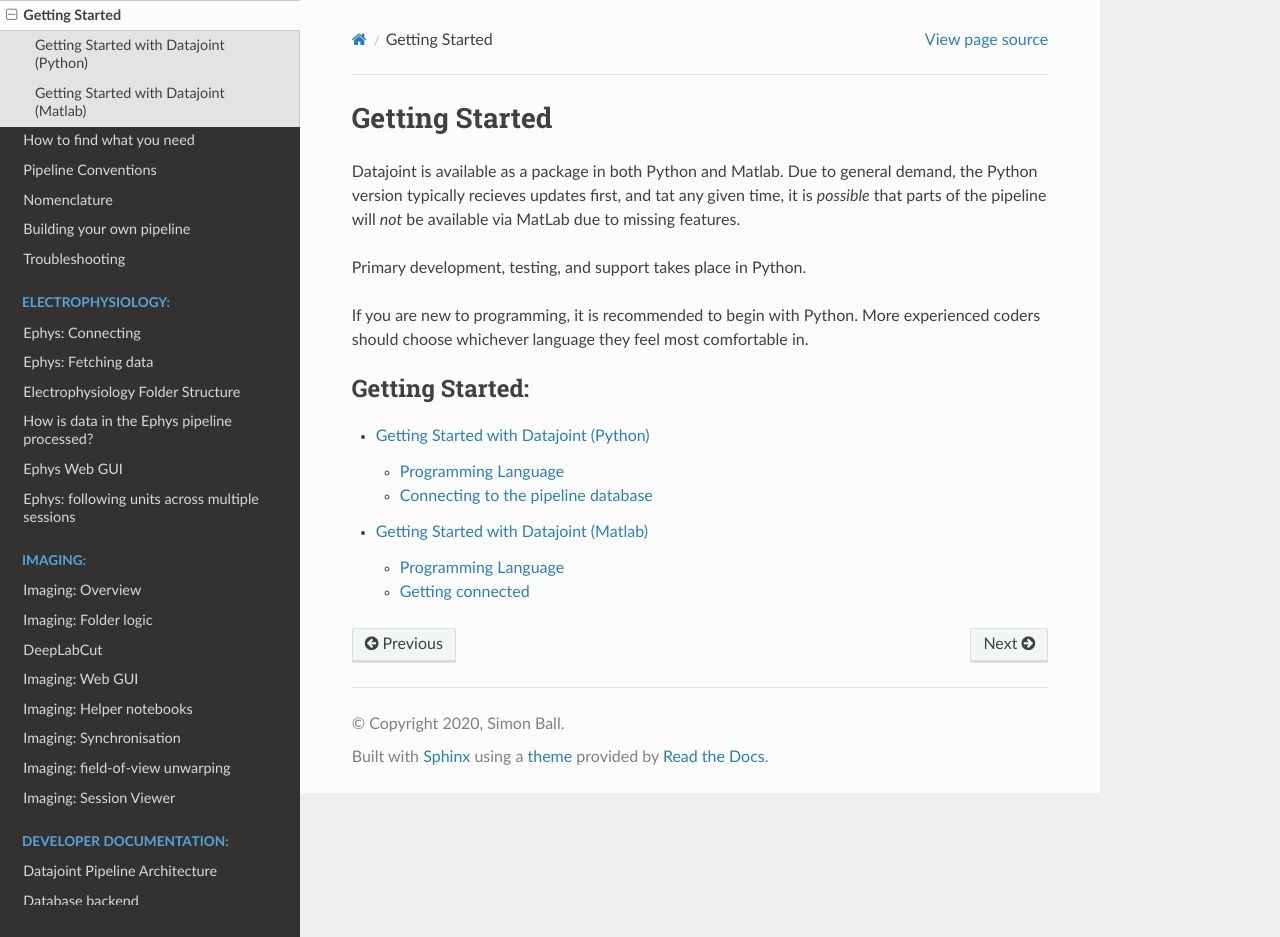
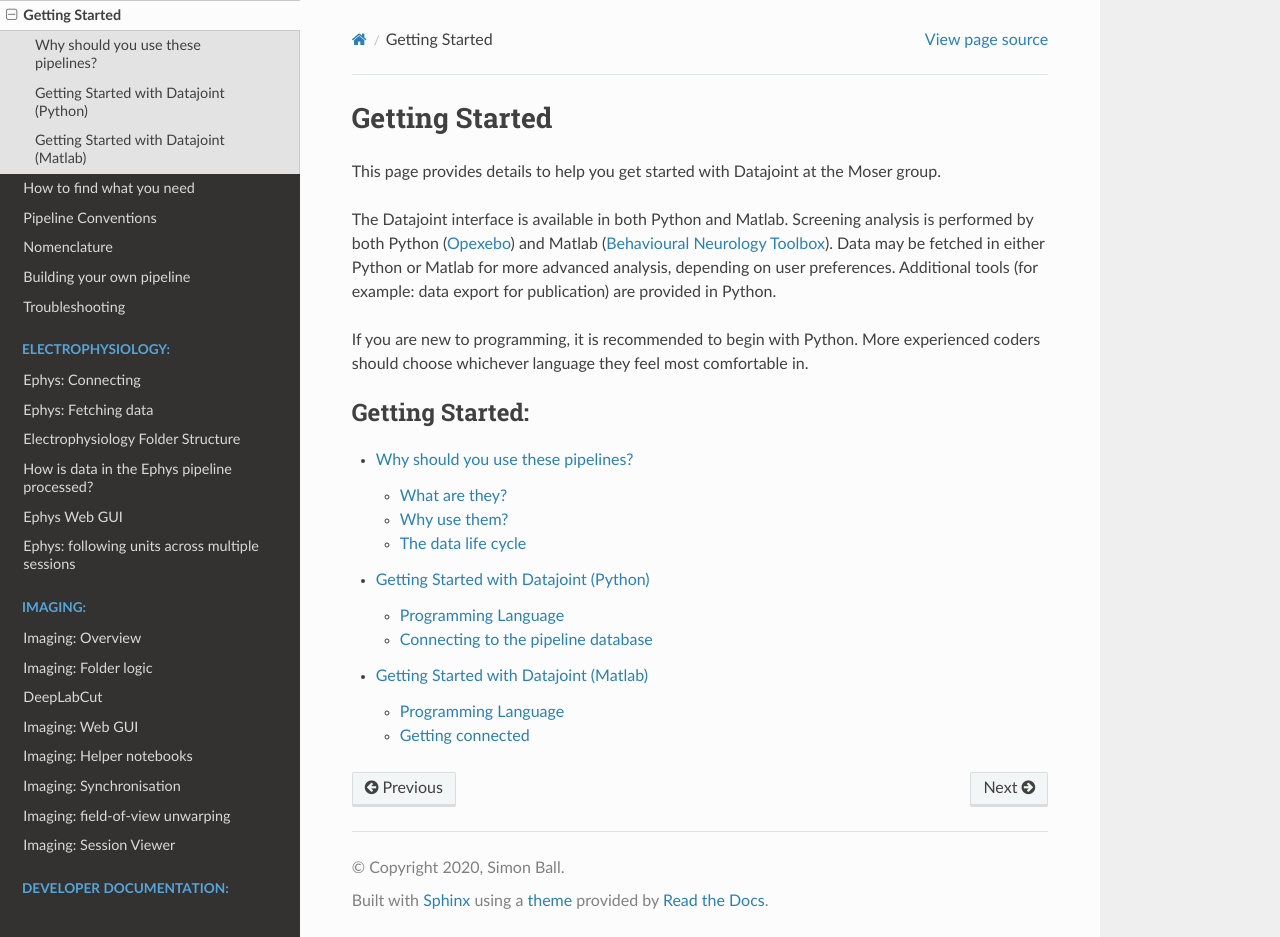
Before and after one commit to kavli-ntnu/dj-docs, a Sphinx documentation site: the page built from docs/common/getting_started/index.rst, in a window 1280 px wide and 937 px high. Built offline with Sphinx 7.4.7 and the Read the Docs theme 2.0.0, drawn with Linux system fonts in a browser that asks for light colours.

Commit message:
Add `why` page to provide some motivation for using dj

```diff
--- a/docs/common/getting_started/index.rst
+++ b/docs/common/getting_started/index.rst
@@ -2,9 +2,9 @@
 Getting Started
 ================
 
-Datajoint is available as a package in both Python and Matlab. Due to general demand, the Python version typically recieves updates first, and tat any given time, it is *possible* that parts of the pipeline will *not* be available via MatLab due to missing features.
+This page provides details to help you get started with Datajoint at the Moser group.
 
-Primary development, testing, and support takes place in Python.
+The Datajoint interface is available in both Python and Matlab. Screening analysis is performed by both Python (`Opexebo <https://github.com/kavli-ntnu/opexebo>`_) and Matlab (`Behavioural Neurology Toolbox <https://bitbucket.org/cnc-ntnu/bnt/src/master/>`_). Data may be fetched in either Python or Matlab for more advanced analysis, depending on user preferences. Additional tools (for example: data export for publication) are provided in Python.
 
 If you are new to programming, it is recommended to begin with Python. More experienced coders should choose whichever language they feel most comfortable in.
 
@@ -12,5 +12,6 @@
     :maxdepth: 2
     :caption: Getting Started:
 
+    why.md
     python.md
     matlab.md
```
Also changed, not shown: docs/common/getting_started/why.md (added, +79 -0 lines).
